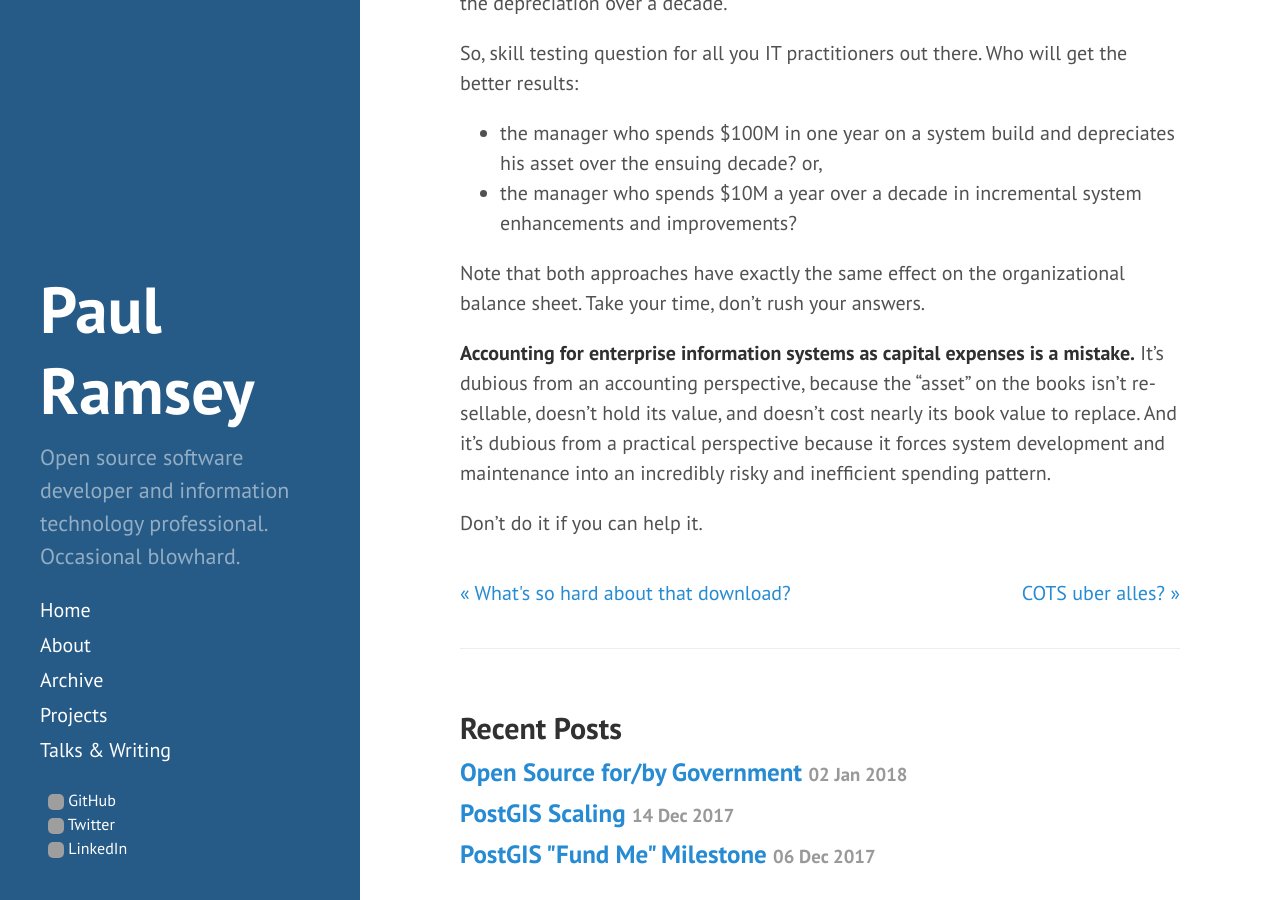
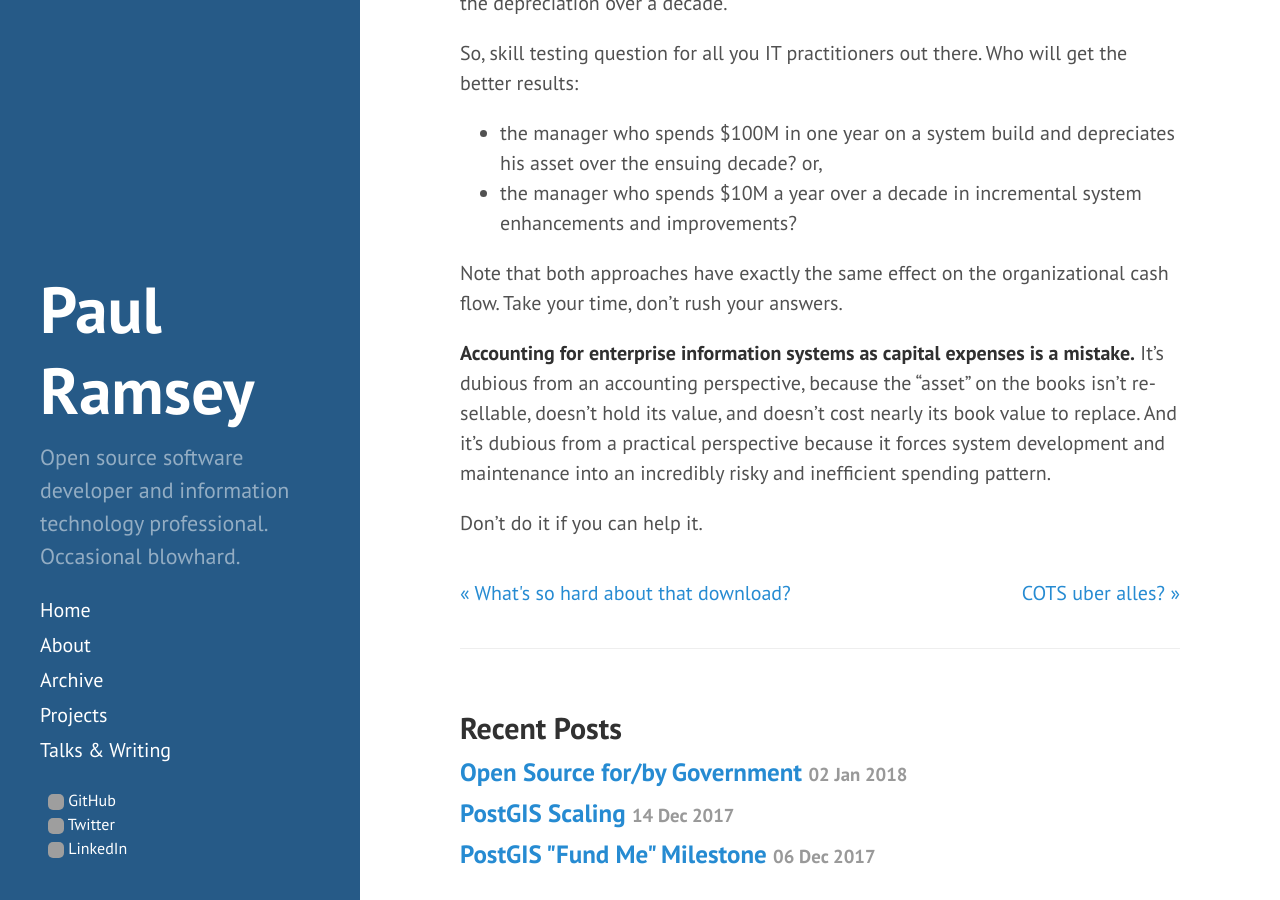
Before and after one commit to pramsey/pramsey.github.io, a Jekyll site: the page built from _posts/2012-12-29-is-building-enterprise-systems-capital.md, in a window 1280 px wide and 900 px high, scrolled down 2148 px. Built offline with Jekyll 4.4.1, drawn with Linux system fonts in a browser that asks for light colours; comment, search, counter and statistics services are not loaded; grey boxes are pictures that could not be loaded.

Commit message:
Change balance to cash flow

```diff
--- a/_posts/2012-12-29-is-building-enterprise-systems-capital.md
+++ b/_posts/2012-12-29-is-building-enterprise-systems-capital.md
@@ -44,7 +44,7 @@ So, skill testing question for all you IT practitioners out there. Who will get
 * the manager who spends $100M in one year on a system build and depreciates his asset over the ensuing decade? or,
 * the manager who spends $10M a year over a decade in incremental system enhancements and improvements?
 
-Note that both approaches have exactly the same effect on the organizational balance sheet. Take your time, don't rush your answers.
+Note that both approaches have exactly the same effect on the organizational cash flow. Take your time, don't rush your answers.
 
 **Accounting for enterprise information systems as capital expenses is a mistake.** It's dubious from an accounting perspective, because the "asset" on the books isn't re-sellable, doesn't hold its value, and doesn't cost nearly its book value to replace. And it's dubious from a practical perspective because it forces system development and maintenance into an incredibly risky and inefficient spending pattern.
 
```
